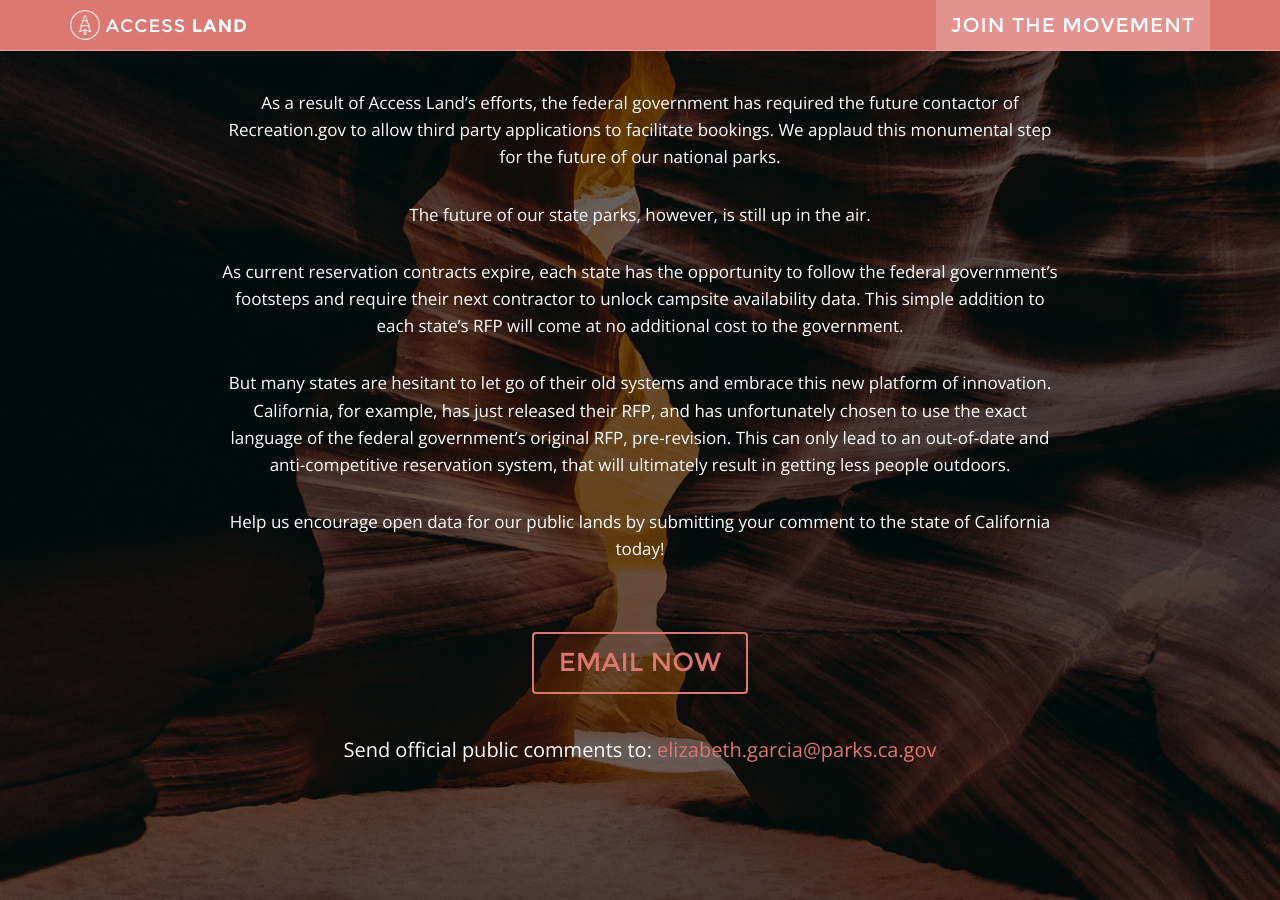
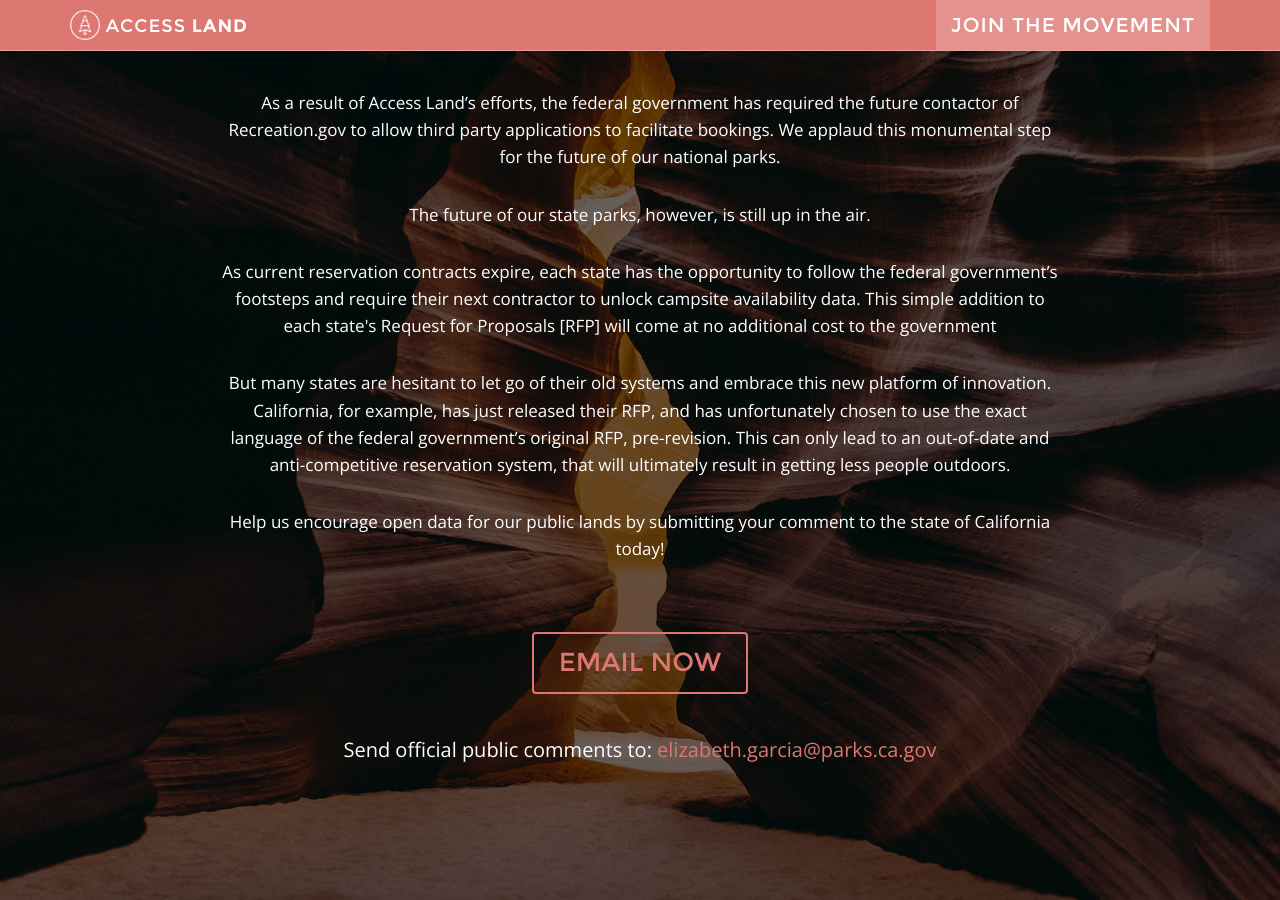
Before and after one commit to mnovinger/accessland.org, a Jekyll site: the page index.html, which Jekyll copies as it is, in a window 1280 px wide and 900 px high, scrolled down 979 px. Built offline with Jekyll 4.4.1, drawn with Linux system fonts in a browser that asks for light colours; some of the changed text lies outside the part shown.

Commit message:
copy changes

```diff
--- a/index.html
+++ b/index.html
@@ -84,13 +84,19 @@
           <div class="container">
             <div class="row">
               <div class="col-md-10 col-md-offset-1">
-                <h1 class="brand-heading">Open Data for the Outdoors</h1>
+                <h1 class="brand-heading">Open Data for Open Lands</h1>
 
                 <p class="intro-text">Access Land is a coalition of over 50 companies dedicated to ensuring the relevance and accessibility of our public parks for generations to come. We believe the key lies in empowering the private sector to better connect the public with their land through open data.</p>
 
                 <p class="intro-text">Unlocking data about campsite availability will allow a new ecosystem of applications competing to get Americans outdoors to flourish. Finding and reserving a campsite could be just as easy as booking a flight on Expedia, or a hotel through Travelocity.</p>
 
                 <p class="intro-text">As entrepreneurs of all backgrounds are empowered to create unique applications, a wider demographic will be reached and visitation to our parks will rise. This will boost revenue for government, local economies, and the outdoor industry as a whole, while simultaneously inspiring America’s next generation of conservationists to connect with their land.</a></u></strong></p>
+
+                <div class="page-scroll">
+                  <a href="#email" class="btn btn-circle">
+                    <i class="icon-angle-double-down animated"></i>
+                  </a>
+                </div>
 
                 <div class="container brands logos">
                   <div class="row">
@@ -108,11 +114,6 @@
                     </div>
                     </div>
                   </div>
-                  <div class="page-scroll">
-                  <a href="#email" class="btn btn-circle">
-                    <i class="icon-angle-double-down animated"></i>
-                  </a>
-                </div>
                 </div>
               </div>
             </div>
@@ -131,21 +132,23 @@
 
                 <p class="intro-text">The future of our state parks, however, is still up in the air.</p>
 
-                <p class="intro-text">As current reservation contracts expire, each state has the opportunity to follow the federal government’s footsteps and require their next contractor to unlock campsite availability data. This simple addition to each state’s RFP will come at no additional cost to the government.</p>
+                <p class="intro-text">As current reservation contracts expire, each state has the opportunity to follow the federal government’s footsteps and require their next contractor to unlock campsite availability data. This simple addition to each state's Request for Proposals [RFP] will come at no additional cost to the government</p>
 
                 <p class="intro-text">But many states are hesitant to let go of their old systems and embrace this new platform of innovation. California, for example, has just released their RFP, and has unfortunately chosen to use the exact language of the federal government’s original RFP, pre-revision. This can only lead to an out-of-date and anti-competitive reservation system, that will ultimately result in getting less people outdoors.</p>
 
                 <p class="intro-text">Help us encourage open data for our public lands by submitting your comment to the state of California today!</p>
 
 
-              <a class="btn btn-default btn-huge email-btn" target='_blank' onClick="ga('send', 'event', 'Email', 'Desktop', 'Opened email');" href="mailto:elizabeth.garcia@parks.ca.gov?subject=Official Comment on Reservation RFP&body=Dear%20Ms.Garcia,%0A%0APlease%20modify%20California's%20RFP%20to%20support%20an%20ecosystem%20of%20applications%20that%20will%20help%20improve%20access%20to%20our%20parks!%0A%0AThank%20you%20for%20all%20your%20hard%20work,">
+              <a class="btn btn-default btn-huge email-btn" target='_blank' onClick="ga('send', 'event', 'Email', 'Desktop', 'Opened email');" href="mailto:elizabeth.garcia@parks.ca.gov?subject=Official Comment on Camping Contract&body=Dear%20Ms.%20Garcia,%0A%0AAs%20a%20visitor%20of%20California’s%20state%20parks,%20I%20would%20like%20the%20process%20of%20finding%20and%20reserving%20a%20campsite%20to%20be%20easier%20and%20more%20informative.%0A%0APlease%20help%20improve%20access%20to%20our%20parks%20by%20modifying%20California’s%20reservation%20contract%20to%20open%20data%20about%20campsite%20availability%20to%20third%20party%20applications.%0A%0AThis%20will%20allowing%20a%20new%20ecosystem%20of%20applications%20competing%20to%20get%20Americans%20outdoors%20to%20flourish!%0A%0A
+
+Thank%20you%20for%20all%20your%20hard%20work,%0A%0A">
                   Email now
               </a>
 
-             <p>Send official public comments to: <a target='_blank' href="mailto:elizabeth.garcia@parks.ca.gov?subject=Official Comment on Reservation RFP&body=Dear%20Ms.Garcia,%0A%0APlease%20modify%20California's%20RFP%20to%20support%20an%20ecosystem%20of%20applications%20that%20will%20help%20improve%20access%20to%20our%20parks!%0A%0AThank%20you%20for%20all%20your%20hard%20work," onClick="ga('send', 'event', 'Email', 'Desktop', 'Opened email');">elizabeth.garcia@parks.ca.gov</a></p>
+             <p>Send official public comments to: <a target='_blank' href="mailto:elizabeth.garcia@parks.ca.gov?subject=Official Comment on Camping Contract&body=Dear%20Ms.%20Garcia,%0A%0AAs%20a%20visitor%20of%20California’s%20state%20parks,%20I%20would%20like%20the%20process%20of%20finding%20and%20reserving%20a%20campsite%20to%20be%20easier%20and%20more%20informative.%0A%0APlease%20help%20improve%20access%20to%20our%20parks%20by%20modifying%20California’s%20reservation%20contract%20to%20open%20data%20about%20campsite%20availability%20to%20third%20party%20applications.%0A%0AThis%20will%20allowing%20a%20new%20ecosystem%20of%20applications%20competing%20to%20get%20Americans%20outdoors%20to%20flourish!%0A%0AThank%20you%20for%20all%20your%20hard%20work,%0A%0A" onClick="ga('send', 'event', 'Email', 'Desktop', 'Opened email');">elizabeth.garcia@parks.ca.gov</a></p>
 
         <div class="visible-xs">
-          <a class="btn btn-default btn-huge email-btn" onClick="ga('send', 'event', 'Email', 'Desktop', 'Opened email')" href="mailto:elizabeth.garcia@parks.ca.gov?subject=Official Comment on Reservation RFP">
+          <a class="btn btn-default btn-huge email-btn" onClick="ga('send', 'event', 'Email', 'Desktop', 'Opened email')" href="mailto:elizabeth.garcia@parks.ca.gov?subject=Official Comment on Camping Contract">
             Email now
           </a>
       </div>
```
Also changed, not shown: other parts of index.html (+1 -1 lines).
